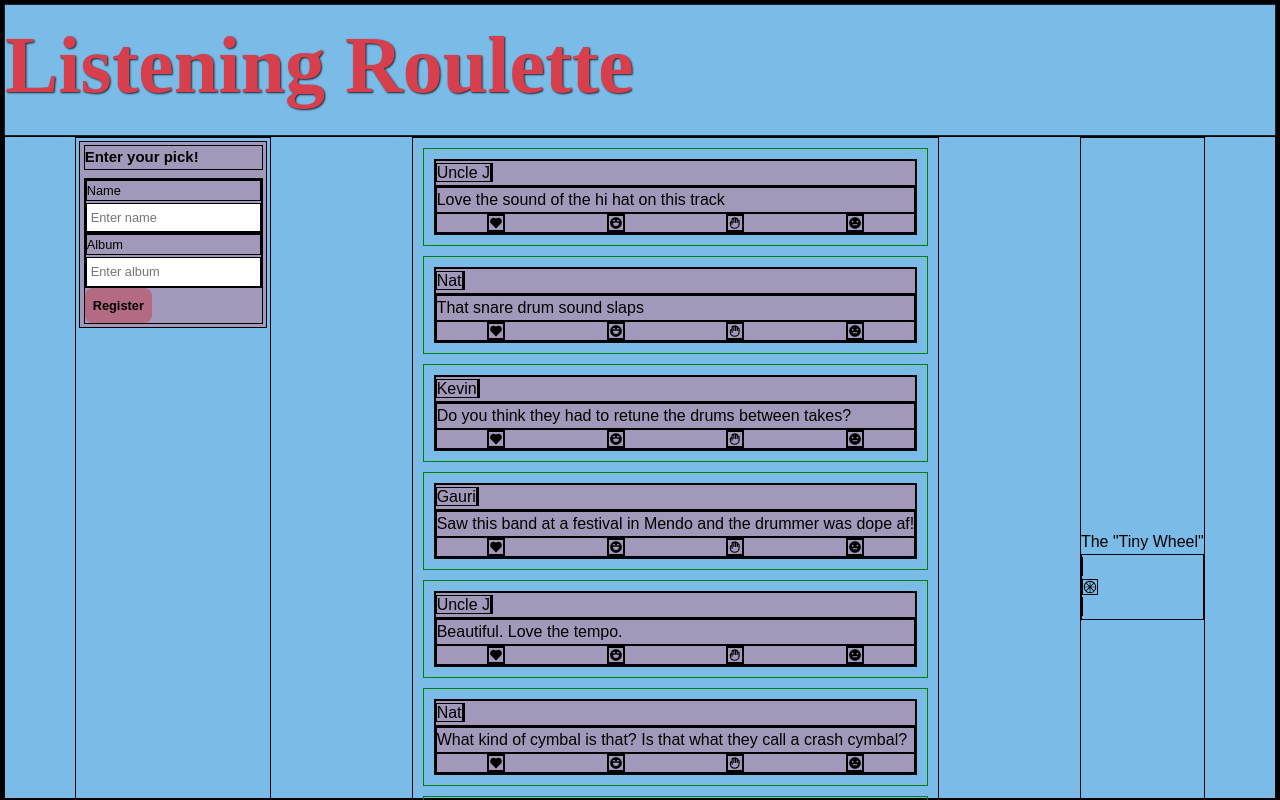
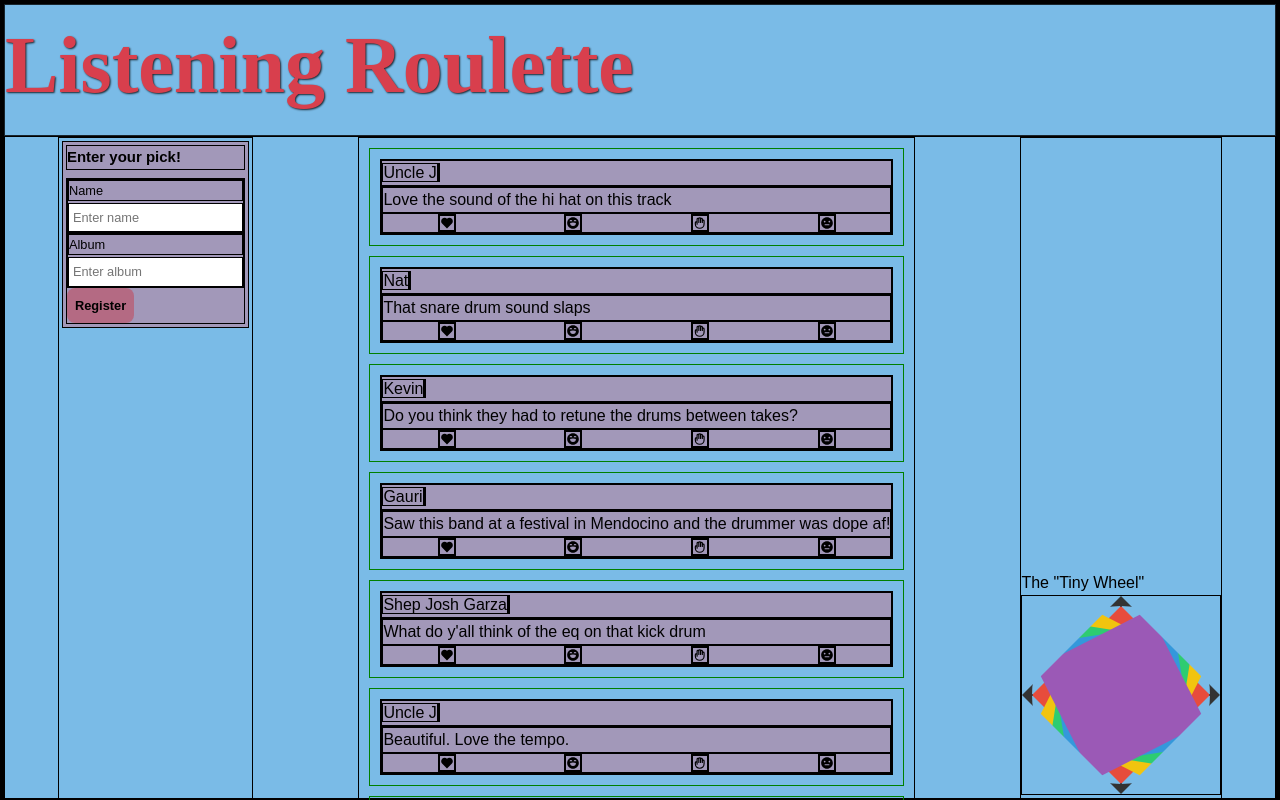
Before and after one commit to BrettEastman/listeningRoulette, a React app: page / in a window 1280 px wide. Shown: the top 800 px of the page. Built offline with nearby package versions, Linux system fonts and the light colour scheme; no server answers; the HTML template or start-up script is replaced by a standard one.

Commit message:
Test out 3 possible versions of the Roulette.

```diff
--- a/client/src/components/App.jsx
+++ b/client/src/components/App.jsx
@@ -3,7 +3,7 @@ import styled from 'styled-components';
 import GlobalStyles from '../GlobalStyles.js';
 import Form from './Form.jsx';
 import Feed from './Feed.jsx';
-import Roulette from './Roulette.jsx';
+import Roulette3 from './Roulette3.jsx';
 import exampleData from './tests/exampleData';
 
 const App = () => {
@@ -22,7 +22,7 @@ const App = () => {
         </div>
         <Feed messages={messages}/>
         <RouletteWrapper>The "Tiny Wheel"
-          <Roulette />
+          <Roulette3 />
         </RouletteWrapper>
       </Container>
     </div>
--- a/client/src/components/Roulette.jsx
+++ b/client/src/components/Roulette.jsx
@@ -1,12 +1,75 @@
 import React from 'react';
+import styled from 'styled-components';
 import { RxColorWheel } from 'react-icons/rx';
 
 const Roulette = () => {
   return (
-    <div>
-      <span><RxColorWheel /></span>
-    </div>
-  )
+    <Container>
+      <Wheel>
+        <Section1 />
+        <Section2 />
+        <Section3 />
+        <Section4 />
+        <Section5 />
+      </Wheel>
+    </Container>
+  );
+};
+
+const Container = styled.div`
+  width: 200px;
+  height: 200px;
+  position: relative;
+`
+const Wheel = styled.div`
+  width: 100%;
+  height: 100%;
+  position: absolute;
+  top: 0;
+  left: 0;
+  border-radius: 50%;
+  border: 10px solid #333;
+  animation: spin 2s linear;
+
+  @keyframes spin {
+    100% {
+      transform: rotate(${360 + getRandomInt(0, 5) * 72}deg);
+    }
+  }
+`;
+
+const Section = styled.div`
+  position: absolute;
+  width: 100%;
+  height: 100%;
+  clip-path: polygon(50% 0%, 100% 50%, 50% 100%, 0% 50%);
+  transform-origin: center;
+`;
+
+const Section1 = styled(Section)`
+  background-color: red;
+  transform: rotate(0deg);
+`;
+const Section2 = styled(Section)`
+  background-color: blue;
+  transform: rotate(72deg);
+`;
+const Section3 = styled(Section)`
+  background-color: red;
+  transform: rotate(144deg);
+`;
+const Section4 = styled(Section)`
+  background-color: blue;
+  transform: rotate(216deg);
+`;
+const Section5 = styled(Section)`
+  background-color: red;
+  transform: rotate(288deg);
+`;
+
+function getRandomInt(min, max) {
+  return Math.floor(Math.random() * (max - min)) + min;
 }
 
+
 export default Roulette;
--- /dev/null
+++ b/client/src/components/Roulette3.jsx
@@ -0,0 +1,98 @@
+import React, { useState, useEffect } from 'react';
+import styled from 'styled-components';
+
+const Roulette3 = () => {
+  const [ isAnimating, setIsAnimating ] = useState(true);
+
+  useEffect(() => {
+    setTimeout(() => {
+      setIsAnimating(false);
+    }, 3000);
+  }, []);
+
+  return (
+    <Container>
+      <Wheel style={{animationPlayState: isAnimating ? "running" : "paused"}}>
+        <div>1</div>
+        <div>2</div>
+        <div>3</div>
+        <div>4</div>
+        <div>5</div>
+      </Wheel>
+    </Container>
+  );
+};
+
+const Container = styled.div`
+  width: 200px;
+  height: 200px;
+  position: relative;
+
+  div {
+    width: 100%;
+    height: 100%;
+    clip-path: polygon(
+      50% 0%,
+      100% 50%,
+      50% 100%,
+      0% 50%
+    );
+  }
+`;
+
+
+const Wheel = styled.div`
+  width: 100%;
+  height: 100%;
+  position: absolute;
+  top: 0;
+  left: 0;
+  border-radius: 50%;
+  border: 10px solid #333;
+  animation: spin 3s cubic-bezier(0.25, 0.1, 0.25, 1) infinite;
+  animation-play-state: running;
+  overflow: hidden;
+
+  @keyframes spin {
+    100% {
+      transform: rotate(360deg);
+    }
+  }
+
+  div {
+    width: 100%;
+    height: 100%;
+    position: absolute;
+    top: 0;
+    left: 0;
+    overflow: hidden;
+
+    &:nth-child(1) {
+      transform: rotate(0deg);
+      background-color: #e74c3c;
+    }
+
+    &:nth-child(2) {
+      transform: rotate(72deg);
+      background-color: #f1c40f;
+    }
+
+    &:nth-child(3) {
+      transform: rotate(144deg);
+      background-color: #2ecc71;
+    }
+
+    &:nth-child(4) {
+      transform: rotate(216deg);
+      background-color: #3498db;
+    }
+
+    &:nth-child(5) {
+      transform: rotate(288deg);
+      background-color: #9b59b6;
+    }
+  }
+`;
+
+
+export default Roulette3;
--- a/client/src/components/tests/exampleData.js
+++ b/client/src/components/tests/exampleData.js
@@ -16,7 +16,12 @@ const messageData = [
   },
   {
     name: 'Gauri',
-    body: 'Saw this band at a festival in Mendo and the drummer was dope af!',
+    body: 'Saw this band at a festival in Mendocino and the drummer was dope af!',
+    timeStamp: ''
+  },
+  {
+    name: 'Shep Josh Garza',
+    body: 'What do y\'all think of the eq on that kick drum',
     timeStamp: ''
   },
   {
@@ -39,6 +44,11 @@ const messageData = [
     body: 'I chilled with the drummer after the show and she\'s a total badass',
     timeStamp: ''
   },
+  {
+    name: 'Shep Josh Garza',
+    body: 'I really like the low end on that bass drum',
+    timeStamp: ''
+  }
 ];
 
 export default messageData;
```
Also changed, not shown: client/src/components/Roulette2.jsx (added, +71 -0 lines).
